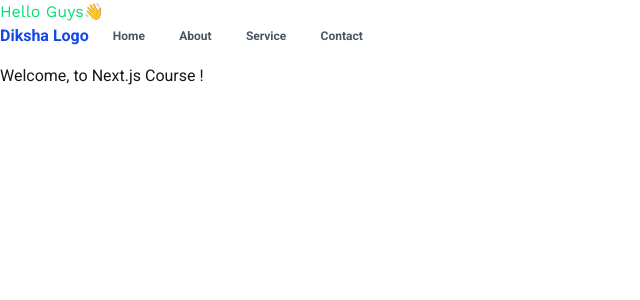
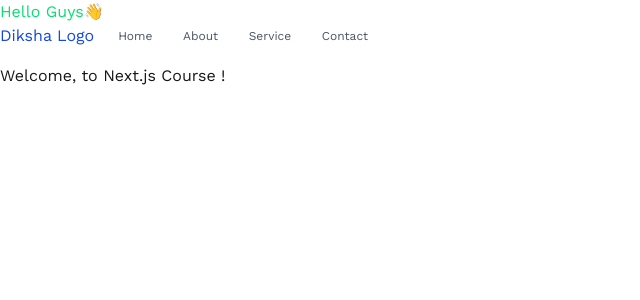
Before and after one commit to isimrangupta/learning-Next.js, a Next.js app: page / in a window 1280 px wide. Shown: the top 300 px of the page, without its empty margins (0-640 px from the left). Built offline with nearby package versions, Linux system fonts and the light colour scheme.

Commit message:
Learned how to add multiple fonts in next.js using Tailwind CSS

```diff
--- a/app/(users)/layout.js
+++ b/app/(users)/layout.js
@@ -1,32 +1,14 @@
-import { Geist, Geist_Mono } from "next/font/google";
 import "../globals.css";
 import Navigation from "@/components/Navigation";
-import { Roboto } from "next/font/google";
-import { Work_Sans } from "next/font/google";
 
-const roboto = Roboto({
-  subsets: ["latin"],
-});
-
-const workSans = Work_Sans({
-    subsets: ["latin"],
-});
-
-export const metadata = {
-  title: "Create Next App",
-  description: "Generated by create next app",
-};
 
 export default function RootLayout({ children }) {
   return (
-    <html lang="en">
-      <body
-        className={roboto.className}
-      >
-        <h1 className={`text-green-400 ${workSans.className}`}>Hello Guys👋</h1>
+
+        <>
         <Navigation/>
         {children}
-      </body>
-    </html>
+        </>
+
   );
 }
--- a/app/(users)/page.js
+++ b/app/(users)/page.js
@@ -1,7 +1,7 @@
 const Home = () => {
   return (
     <>
-     <h2>Welcome, to Next.js Course !</h2>
+     <h2 className="font-work">Welcome, to Next.js Course !</h2>
     </>
   )
 }
--- a/app/(users)/service/page.jsx
+++ b/app/(users)/service/page.jsx
@@ -3,7 +3,7 @@ import thapa from "@/public/1.jpg"
 import Vinod from "@/public/two.jpg"
 const Service = () => {
   return (
-    <>
+    <section className="font-roboto">
       <h3>You are on the Service page</h3>
 
       <h2 className="text-center text-3xl font-bold mb-10">Our Team</h2>
@@ -91,7 +91,7 @@ const Service = () => {
 
         </div>
       </div>
-    </>
+    </section>
   )
 }
 
--- a/app/about/layout.jsx
+++ b/app/about/layout.jsx
@@ -1,11 +1,9 @@
 const AboutLayout = ({ children }) => {
   return (
-    <html lang="en">
-      <body className="bg-red-600">
-        <h3>This is About Layout :-</h3>
+    <>
+      <h3>This is About Layout :-</h3>
         {children}
-      </body>
-    </html>
+    </>
   );
 };
 
--- a/app/admin/about/page.jsx
+++ b/app/admin/about/page.jsx
@@ -8,4 +8,4 @@ const About = () => {
   )
 }
 
-export default About
+export default About;
--- a/app/admin/layout.js
+++ b/app/admin/layout.js
@@ -5,10 +5,8 @@ export const metadata = {
   description: 'Generated by Next.js',
 }
 
-export default function RootLayout({ children }) {
+export default function AdminLayout({children}) {
   return (
-    <html lang="en">
-      <body className={style.common_hearding}>{children}</body>
-    </html>
+      <div className={style.common_hearding}>{children}</div>
   )
 }
--- a/app/globals.css
+++ b/app/globals.css
@@ -10,6 +10,8 @@
   --color-foreground: var(--foreground);
   --font-sans: var(--font-geist-sans);
   --font-mono: var(--font-geist-mono);
+  --font-roboto: var(--font-roboto);
+  --font-work: var(--font-work-sans);
 }
 
 @media (prefers-color-scheme: dark) {
--- /dev/null
+++ b/app/layout.js
@@ -0,0 +1,32 @@
+import "./globals.css";
+import { Roboto } from "next/font/google";
+import { Work_Sans } from "next/font/google";
+
+const roboto = Roboto({
+  subsets: ["latin"],
+  variable: "--font-roboto",
+});
+
+const workSans = Work_Sans({
+    subsets: ["latin"],
+    variable: "--font-work-sans"
+});
+
+export const metadata = {
+  title: "Create Next App",
+  description: "Generated by create next app",
+};
+
+export default function RootLayout({ children }) {
+  return (
+    <html lang="en">
+      <body
+        className={`${roboto.variable} ${workSans.variable}`}
+      >
+        <h1 className={`text-green-400 ${workSans.className}`}>Hello Guys👋</h1>
+
+        {children}
+      </body>
+    </html>
+  );
+}
--- a/components/Navigation.jsx
+++ b/components/Navigation.jsx
@@ -3,7 +3,7 @@ import Link from "next/link"
 const Navigation = () => {
   return (
     <>
-      <header className="flex gap-6 font-bold text-blue-700 mb-4">
+      <header className="flex gap-6 font-work text-blue-700 mb-4">
         <div>Diksha Logo</div>
         <ul className="flex text-xs  mt-1 gap-2 text-gray-600 w-[250px] justify-between">
           <li><Link href="/">Home</Link></li>
```
